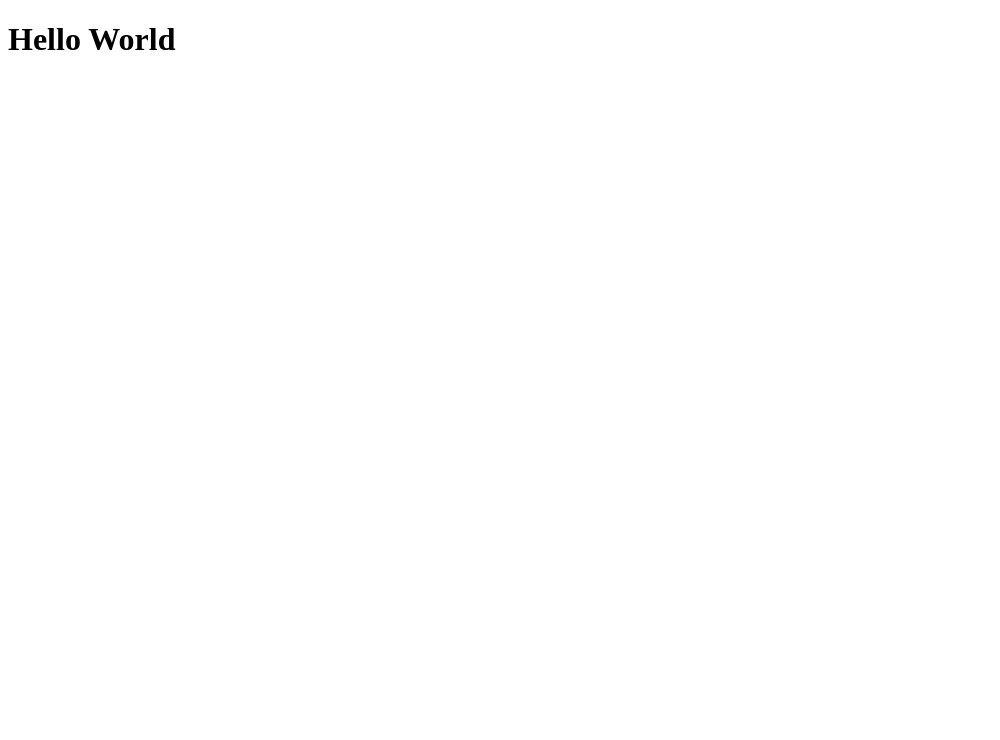
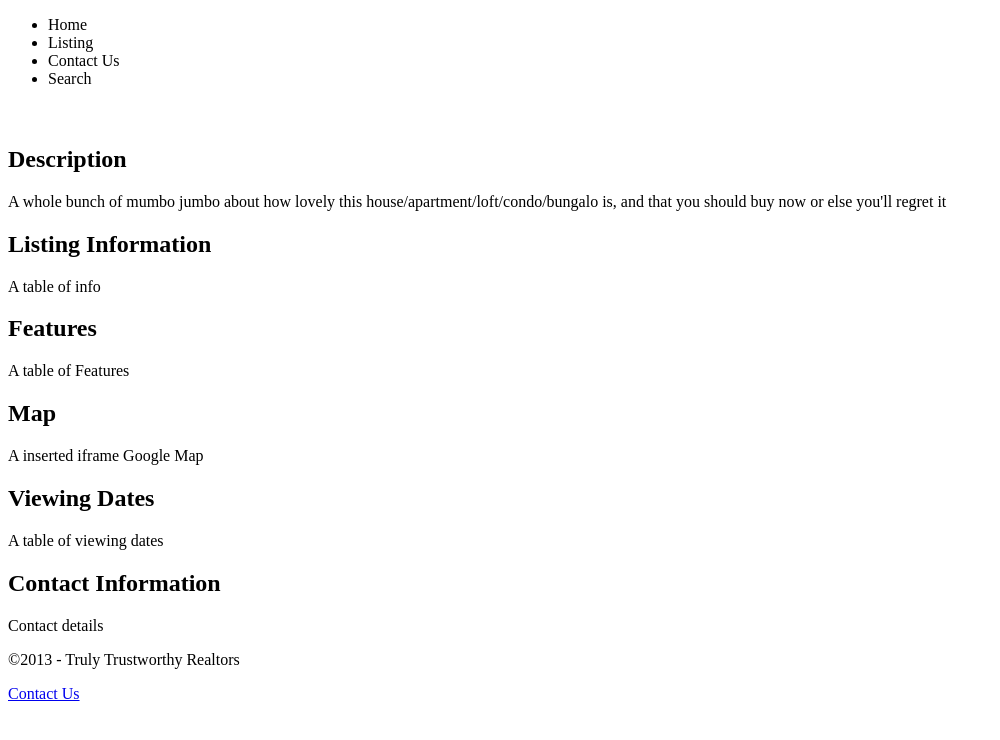
Before and after one commit to CotPDoM/Realtor-website, a plain HTML site: page index.html in a window 1280 px wide. Shown: the whole page, without its empty margins (0-1000 px from the left). Drawn offline with Linux system fonts and the light colour scheme.

Commit message:
Base structure

```diff
--- a/index.html
+++ b/index.html
@@ -1,9 +1,59 @@
 <!DOCTYPE html>
 <html>
 	<head>
-		<title>TEST</title>
+		<title>Totally Trustworthy Realtor Site</title>
 	</head>
 	<body>
-	<h1>Hello World</h1>
+	<header id="main-header">
+		<nav>
+			<ul>
+				<li>Home</li>
+				<li>Listing</li>
+				<li>Contact Us</li>
+				<li>Search</li>
+			</ul>
+		</nav>
+	</header>
+	<article>
+		<header>
+			<h1 id="address"></h1>
+			<h2 id="price"></h2>
+		</header>
+		<figure>
+			<img id="main-picture" src=" " />
+			<img class="secondary-picture" src=" " />
+			<img class="secondary-picture" src=" " />
+			<img class="secondary-picture" src=" " />
+			<img class="secondary-picture" src=" " />
+		</figure>
+		<div id="description" class="box">
+			<h2>Description</h2>
+			<p>A whole bunch of mumbo jumbo about how lovely this house/apartment/loft/condo/bungalo is, and that you should buy now or else you'll regret it</p>
+		</div>
+		<div id="listing-info" class="box">
+			<h2>Listing Information</h2>
+			<p>A table of info</p>
+		</div>
+		<div id="features" class="box">
+			<h2>Features</h2>
+			<p>A table of Features</p>
+		</div>
+		<div id="map" class="box">
+			<h2>Map</h2>
+			<p>A inserted iframe Google Map</p>
+		</div>
+		<div id="viewing-dates" class="box">
+			<h2>Viewing Dates</h2>
+			<p>A table of viewing dates</p>
+		</div>
+		<div id="contact-info" class="box">
+			<h2>Contact Information</h2>
+			<p>Contact details</p>
+		</div>
+	</article>
+	<footer>
+		<p id="copyright">&copy2013 - Truly Trustworthy Realtors</p>
+		<p id="f-contact"><a href=" ">Contact Us</a></p>
+	</footer>
 	</body>
 </html>
```
